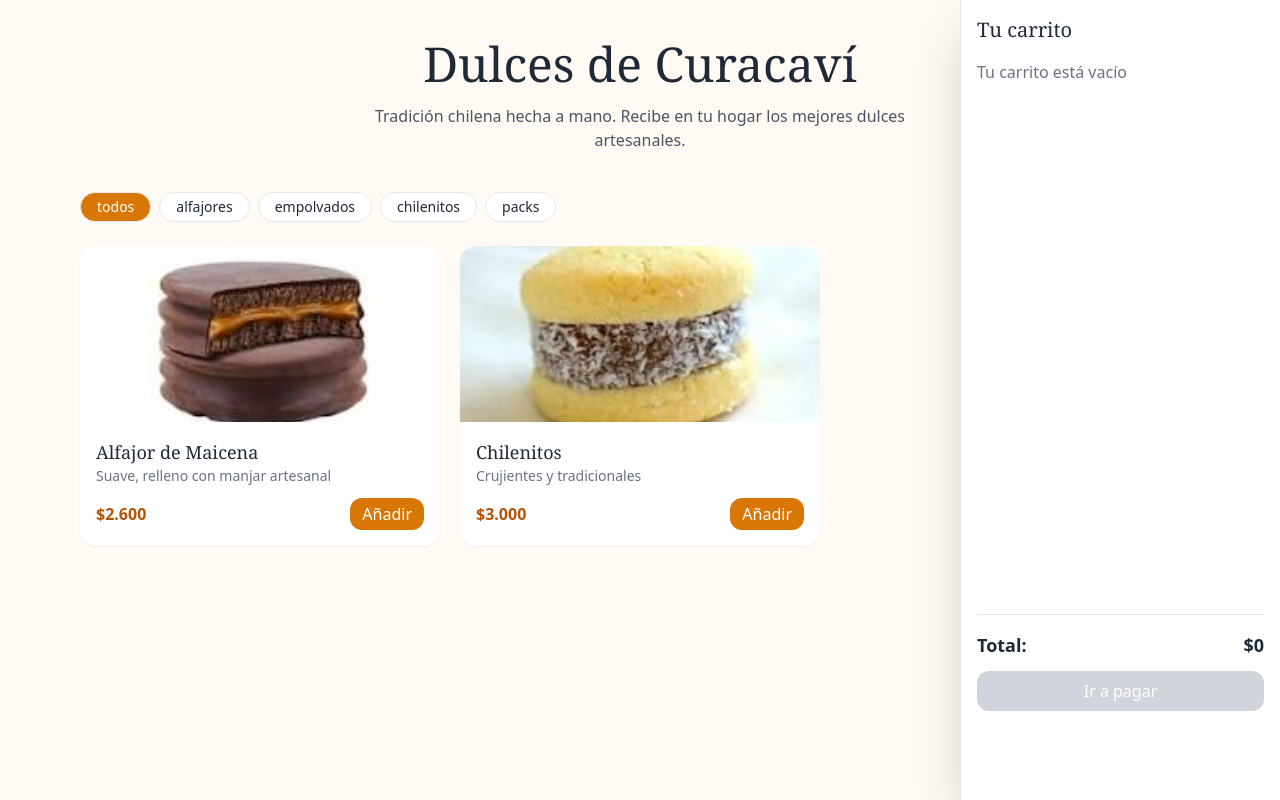
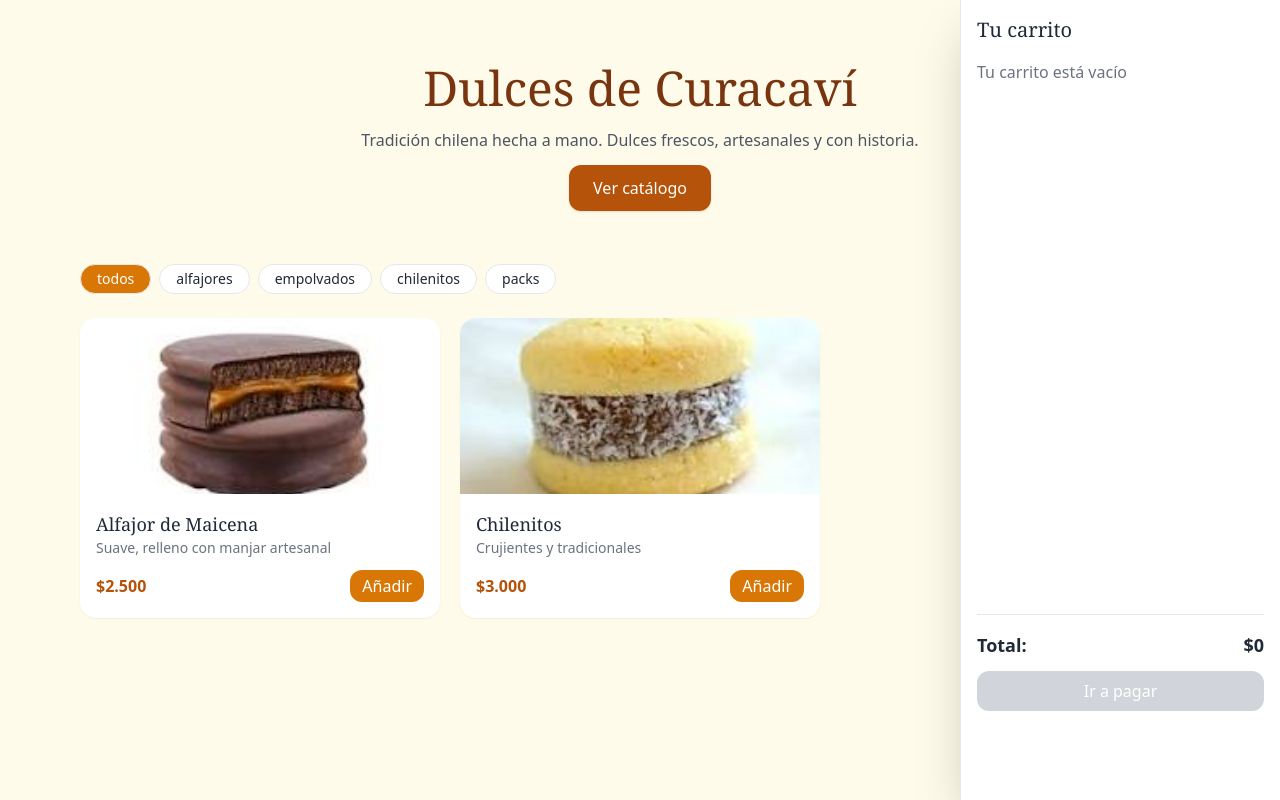
Before and after one commit to oscarramosh/Dulces, a Next.js app: page / in a window 1280 px wide. Built offline with nearby package versions, Linux system fonts and the light colour scheme.

Commit message:
fix route mercado pago final

```diff
--- a/app/page.tsx
+++ b/app/page.tsx
@@ -7,7 +7,7 @@ const products: Product[] = [
   {
     id: "1",
     name: "Alfajor de Maicena",
-    price: 2600,
+    price: 2500,
     image: "/alfajor.jpg",
     category: "alfajores",
     description: "Suave, relleno con manjar artesanal",
@@ -25,20 +25,30 @@ const products: Product[] = [
 export default function Page() {
   return (
     <CartProvider>
-      <main className="max-w-6xl mx-auto px-4">
+      <main className="bg-amber-50 min-h-screen">
 
         {/* HERO */}
-        <section className="text-center py-10">
-          <h1 className="text-4xl md:text-5xl font-serif mb-4">
+        <section className="text-center py-16 px-4">
+          <h1 className="text-5xl font-serif text-amber-900 mb-4">
             Dulces de Curacaví
           </h1>
-          <p className="text-gray-600 max-w-xl mx-auto">
-            Tradición chilena hecha a mano. Recibe en tu hogar los mejores dulces artesanales.
+
+          <p className="text-gray-600 max-w-xl mx-auto mb-6">
+            Tradición chilena hecha a mano. Dulces frescos, artesanales y con historia.
           </p>
+
+          <a
+            href="#catalogo"
+            className="bg-amber-700 text-white px-6 py-3 rounded-xl shadow hover:bg-amber-800 transition"
+          >
+            Ver catálogo
+          </a>
         </section>
 
         {/* CATÁLOGO */}
-        <Catalog products={products} />
+        <section id="catalogo" className="max-w-6xl mx-auto px-4 pb-20">
+          <Catalog products={products} />
+        </section>
 
         <CartDrawer />
       </main>
```
